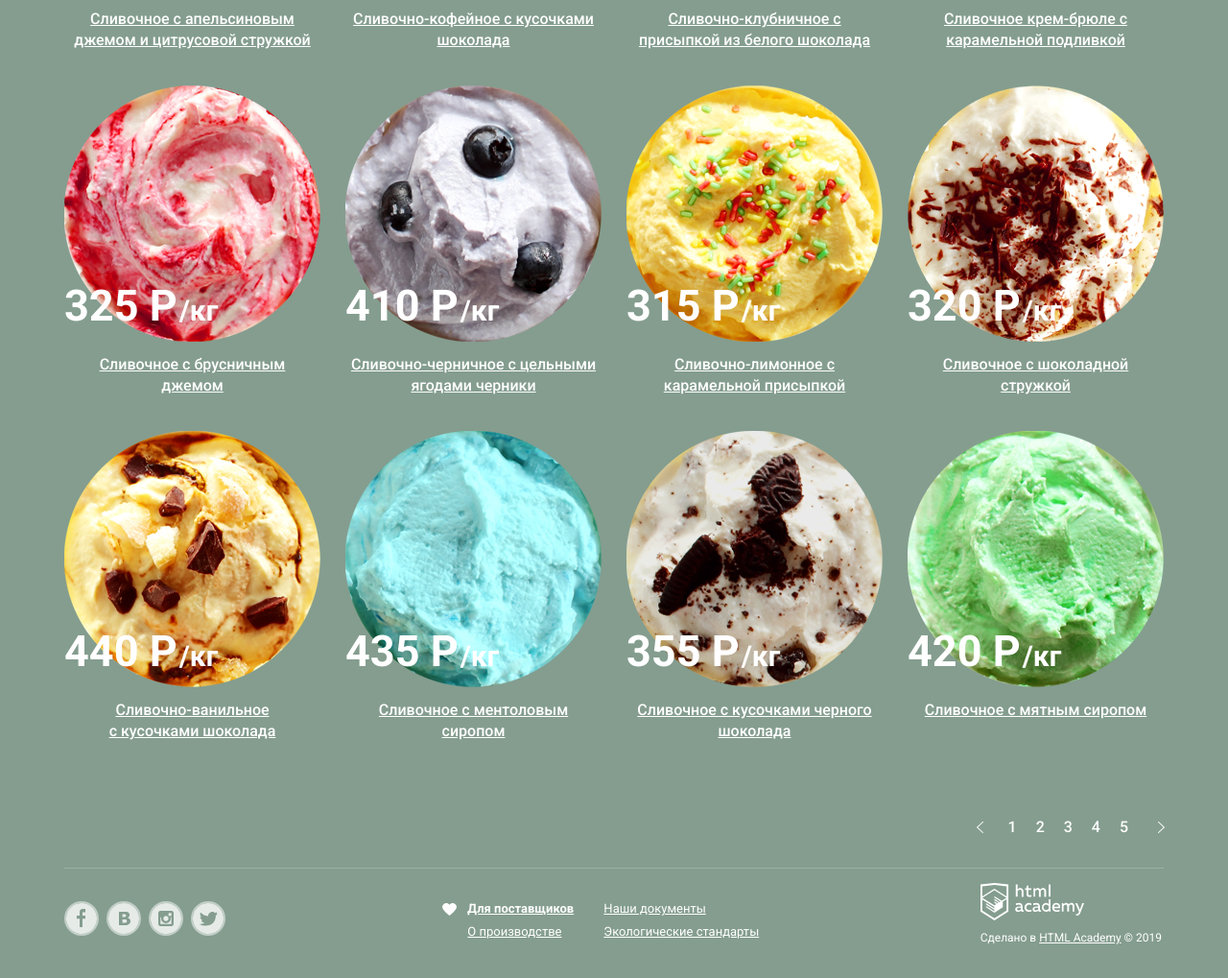
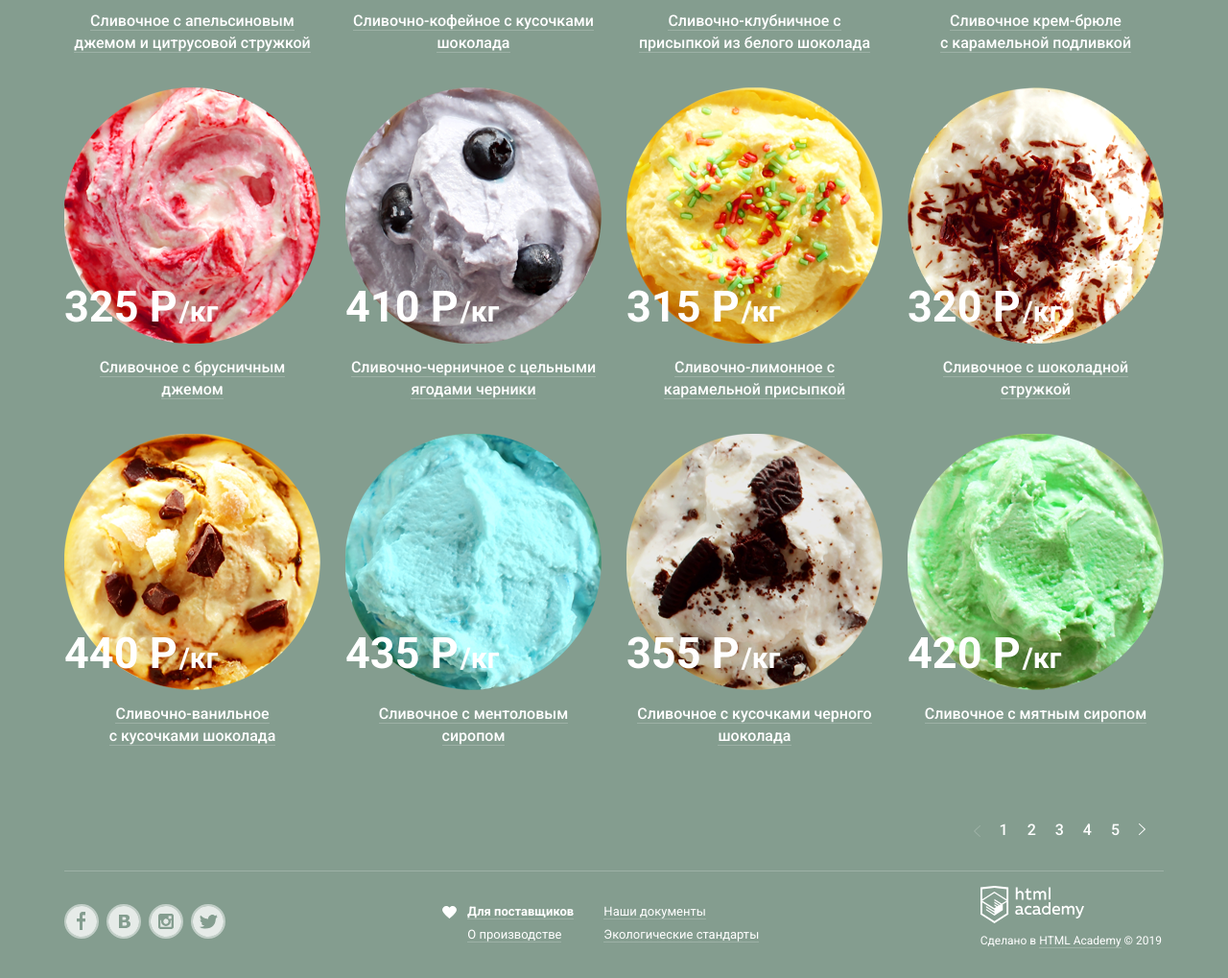
Before and after one commit to AsselTass/1422079-gllacy-29, a plain HTML site: page catalog.html in a window 1280 px wide. Shown: the part 897-1916 px from the top of the page at 96% size. Drawn offline with Linux system fonts and the light colour scheme.

Commit message:
Декоративные элементы на внутренней странице

```diff
--- a/catalog.html
+++ b/catalog.html
@@ -9,25 +9,25 @@
   <body class="page-body">
     <header class="main-header">
       <nav class="main-navigation">
-        <a class="main-header-logo">
+        <a class="main-header-logo" href="index.html">
           <img src="img/logo.svg" width="154" height="64" alt="Логотип глейси">
         </a>
         <ul class="site-navigation">
           <li class="site-menu-item">
-            <a class="site-menu-link site-active" href="catalog.html">Каталог</a>
+            <h3 class="site-menu-link site-active"><a href="catalog.html">Каталог</a></h3>
             <ul class="sub-menu">
               <li class="sub-menu-item"><a href="#" >Новинки</a></li>
-              <li class="sub-menu-item"><a href="#" >Сливочное</a></li>
+              <li class="sub-menu-item"><a href="catalog.html" >Сливочное</a></li>
               <li class="sub-menu-item"><a href="#">Щеррбеты</a></li>
               <li class="sub-menu-item"><a href="#">Фруктовый лед</a></li>
               <li class="sub-menu-item"><a href="#">Мелорин</a></li>
             </ul>
           </li>
           <li class="site-menu-item">
-            <a href="" class="site-menu-link">Доставка и оплата</a>
+            <h3 class="site-menu-link"><a href="">Доставка и оплата</a></h3>
           </li>
           <li class="site-menu-item">
-            <a href="" class="site-menu-link">О компании</a>
+            <h3 class="site-menu-link"><a href="">О компании</a></h3>
           </li>
         </ul>
         <ul class="user-navigation">
@@ -63,6 +63,9 @@
               </svg>
               <span>2 товара</span>
             </a>
+            <div class="user-menu-tooltip">
+              тут форма товаров
+            </div>
           </li>
         </ul>
       </nav>
@@ -148,72 +151,96 @@
           <div class="hit-catalog-item">
             <img src="img/hit1.png" alt="Мороженое хит1" width="267" height="267">
             <p class="catalog-item-price">310 Р<span>/кг</span></p>
-            <a href="#" class="catalog-item-title">Сливочное с апельсиновым джемом и цитрусовой стружкой</a>
+            <h3 class="catalog-item-title">
+              <a href="#">Сливочное с апельсиновым джемом и цитрусовой стружкой</a>
+            </h3>
               <a href="" class="button hit-catalog-button">Быстрый просмотр</a>
           </div>
           <div class="hit-catalog-item">
             <img src="img/hit2.png" alt="Мороженое хит2" width="267" height="267">
             <p class="catalog-item-price">380 Р<span>/кг</span></p>
-            <a href="#" class="catalog-item-title">Сливочно-кофейное с кусочками шоколада</a>
+            <h3 class="catalog-item-title">
+              <a href="#">Сливочно-кофейное с кусочками шоколада</a>
+            </h3>
             <a href="" class="button hit-catalog-button">Быстрый просмотр</a>
           </div>
           <div class="hit-catalog-item">
             <img src="img/hit3.png" alt="Мороженое хит3" width="267" height="267">
             <p class="catalog-item-price">355 Р<span>/кг</span></p>
-            <a href="#" class="catalog-item-title">Сливочно-клубничное с присыпкой из белого шоколада</a>
+            <h3 class="catalog-item-title">
+              <a href="#">Сливочно-клубничное с присыпкой из белого шоколада</a>
+            </h3>
             <a href="" class="button hit-catalog-button">Быстрый просмотр</a>
           </div>
           <div class="hit-catalog-item">
             <img src="img/hit4.png" alt="Мороженое хит4" width="267" height="267">
             <p class="catalog-item-price">415 Р<span>/кг</span></p>
-            <a href="#" class="catalog-item-title">Сливочное крем-брюле с карамельной подливкой</a>
+            <h3 class="catalog-item-title">
+              <a href="#">Сливочное крем-брюле <br>с карамельной подливкой</a>
+            </h3>
             <a href="" class="button hit-catalog-button">Быстрый просмотр</a>
           </div>
           <div class="hit-catalog-item">
             <img src="img/icecream5.png" width="267" height="267" alt="Сливочное с брусничным джемом">
-            <a href="#" class="catalog-item-title">Сливочное с брусничным <br>джемом</a>
+            <h3 class="catalog-item-title">
+              <a href="#">Сливочное с брусничным <br>джемом</a>
+            </h3>
             <p class="catalog-item-price">325 Р<span>/кг</span></p>
             <a href="" class="button hit-catalog-button">Быстрый просмотр</a>
           </div>
           <div class="hit-catalog-item">
             <img src="img/icecream6.png" width="267" height="267" alt="Сливочно-черничное с цельными ягодами черники">
+            <h3 class="catalog-item-title">
               <a href="#" class="catalog-item-title">Сливочно-черничное с цельными ягодами черники</a>
+            </h3>
             <p class="catalog-item-price">410 Р<span>/кг</span></p>
             <a href="" class="button hit-catalog-button">Быстрый просмотр</a>
           </div>
           <div class="hit-catalog-item">
             <img src="img/icecream7.png" width="267" height="267" alt="Сливочно-лимонное с карамельной присыпкой">
-            <a href="#" class="catalog-item-title">Сливочно-лимонное с карамельной присыпкой</a>
+            <h3 class="catalog-item-title">
+              <a href="#">Сливочно-лимонное с карамельной присыпкой</a>
+            </h3>
             <p class="catalog-item-price">315 Р<span>/кг</span></p>
             <a href="" class="button hit-catalog-button">Быстрый просмотр</a>
           </div>
           <div class="hit-catalog-item">
             <img src="img/icecream8.png" width="267" height="267" alt="Сливочное с шоколадной стружкой">
-            <a href="#" class="catalog-item-title">Сливочное с шоколадной стружкой</a>
+            <h3 class="catalog-item-title">
+              <a href="#">Сливочное с шоколадной стружкой</a>
+            </h3>
             <p class="catalog-item-price">320 Р<span>/кг</span></p>
             <a href="" class="button hit-catalog-button">Быстрый просмотр</a>
           </div>
           <div class="hit-catalog-item">
             <img src="img/icecream9.png" width="267" height="267" alt=">Сливочно-ванильное с кусочками шоколада">
+            <h3 class="catalog-item-title">
               <a href="#" class="catalog-item-title">Сливочно-ванильное <br>с кусочками шоколада</a>
+            </h3>
             <p class="catalog-item-price">440 Р<span>/кг</span></p>
             <a href="" class="button hit-catalog-button">Быстрый просмотр</a>
           </div>
           <div class="hit-catalog-item">
             <img src="img/icecream10.png" width="267" height="267" alt="Сливочноe с ментоловым сиропо">
+            <h3 class="catalog-item-title">
               <a href="#" class="catalog-item-title">Сливочноe с ментоловым сиропом</a>
+            </h3>
             <p class="catalog-item-price">435 Р<span>/кг</span></p>
             <a href="" class="button hit-catalog-button">Быстрый просмотр</a>
           </div>
           <div class="hit-catalog-item">
             <img src="img/icecream11.png" width="267" height="267" alt="Сливочное с кусочками черного шоколада">
+            <h3 class="catalog-item-title">
               <a href="#" class="catalog-item-title">Сливочное с кусочками черного шоколада</a>
+            </h3>
             <p class="catalog-item-price">355 Р<span>/кг</span></p>
             <a href="" class="button hit-catalog-button">Быстрый просмотр</a>
           </div>
           <div class="hit-catalog-item">
             <img src="img/icecream12.png" width="267" height="267" alt="Сливочное с мятным сиропом">
+            <h3 class="catalog-item-title">
               <a href="#" class="catalog-item-title">Сливочное с мятным сиропом</a>
+            </h3>
             <p class="catalog-item-price">420 Р<span>/кг</span></p>
             <a href="" class="button hit-catalog-button">Быстрый просмотр</a>
           </div>
@@ -222,6 +249,13 @@
       <section>
         <ul class="pagination">
           <li class="pagination-start">
+            <a>
+              <svg width="7" height="12" viewBox="0 0 7 12" fill="none" xmlns="http://www.w3.org/2000/svg">
+                <path d="M6.84111 5.65875L0.932395 0.148752C0.829699 0.05349 0.690626 0 0.545642 0C0.400659 0 0.261586 0.05349 0.15889 0.148752C0.108543 0.195234 0.0685817 0.250534 0.041311 0.311464C0.0140403 0.372393 0 0.437746 0 0.503752C0 0.569758 0.0140403 0.635111 0.041311 0.69604C0.0685817 0.75697 0.108543 0.812271 0.15889 0.858752L5.6916 5.99875L0.15889 11.1688C0.108543 11.2152 0.0685817 11.2705 0.041311 11.3315C0.0140403 11.3924 0 11.4577 0 11.5238C0 11.5898 0.0140403 11.6551 0.041311 11.716C0.0685817 11.777 0.108543 11.8323 0.15889 11.8788C0.266426 11.9636 0.404942 12.0065 0.545642 11.9988C0.616091 11.9996 0.68594 11.9866 0.750698 11.9608C0.815455 11.935 0.873688 11.8968 0.921651 11.8488L6.84111 6.36875C6.89146 6.32227 6.93142 6.26697 6.95869 6.20604C6.98596 6.14511 7 6.07976 7 6.01375C7 5.94775 6.98596 5.88239 6.95869 5.82146C6.93142 5.76053 6.89146 5.70523 6.84111 5.65875Z" fill="white"/>
+              </svg>
+            </a>
+          </li>
+          <li>
             <a href="#">1</a>
           </li>
           <li>
@@ -233,8 +267,15 @@
           <li>
             <a href="#">4</a>
           </li>
+          <li>
+            <a href="#">5</a>
+          </li>
           <li class="pagination-end">
-            <a href="#">5</a>
+            <a>
+              <svg width="7" height="12" viewBox="0 0 7 12" fill="none" xmlns="http://www.w3.org/2000/svg">
+                <path d="M6.84111 5.65875L0.932395 0.148752C0.829699 0.05349 0.690626 0 0.545642 0C0.400659 0 0.261586 0.05349 0.15889 0.148752C0.108543 0.195234 0.0685817 0.250534 0.041311 0.311464C0.0140403 0.372393 0 0.437746 0 0.503752C0 0.569758 0.0140403 0.635111 0.041311 0.69604C0.0685817 0.75697 0.108543 0.812271 0.15889 0.858752L5.6916 5.99875L0.15889 11.1688C0.108543 11.2152 0.0685817 11.2705 0.041311 11.3315C0.0140403 11.3924 0 11.4577 0 11.5238C0 11.5898 0.0140403 11.6551 0.041311 11.716C0.0685817 11.777 0.108543 11.8323 0.15889 11.8788C0.266426 11.9636 0.404942 12.0065 0.545642 11.9988C0.616091 11.9996 0.68594 11.9866 0.750698 11.9608C0.815455 11.935 0.873688 11.8968 0.921651 11.8488L6.84111 6.36875C6.89146 6.32227 6.93142 6.26697 6.95869 6.20604C6.98596 6.14511 7 6.07976 7 6.01375C7 5.94775 6.98596 5.88239 6.95869 5.82146C6.93142 5.76053 6.89146 5.70523 6.84111 5.65875Z" fill="white"/>
+              </svg>
+            </a>
           </li>
         </ul>
       </section>
@@ -301,6 +342,7 @@
         <p class="logo-text">Сделано в <a href="https://htmlacademy.ru/intensive/htmlcss">HTML Academy</a> © 2019
         </p>
       </section>
+      </div>
     </footer>
     </body>
     </html>
--- a/css/style.css
+++ b/css/style.css
@@ -155,6 +155,11 @@ img {
   padding: 0;
 }
 
+.site-menu-link a {
+  text-decoration: none;
+  border-bottom: 1px solid rgba(255, 255, 255, 0.2);
+}
+
 .site-menu-item {
   position: relative;
   margin-right: 7px;
@@ -164,11 +169,19 @@ img {
   display: block;
   border-radius: 26px;
   padding: 10px 13px;
+  margin: 0;
+  font-size: 16px;
+  font-weight: 700;
+  line-height: 18px;
 }
 
 .site-active {
   background-color:#D07058;
   text-decoration: none;
+}
+
+.site-active a {
+  border-bottom: none;
 }
 
 .cart-link {
@@ -258,6 +271,13 @@ img {
   box-shadow: inset 0 2px 1px #696969;
 }
 
+.site-menu-link:hover a{
+  color: var(--basic-black);
+}
+
+.site-menu-link:active a{
+  color: var(--basic-black);
+}
 /*
 .user-navigation {
   margin-left: auto;
@@ -358,6 +378,7 @@ img {
   margin: 0;
   padding: 0;
   z-index: 5;
+  position: relative;
 }
 
 .breadcrumbs li {
@@ -367,6 +388,11 @@ img {
 
 .breadcrumbs-next {
   position: relative;
+}
+
+.breadcrumbs-next a{
+  text-decoration: none;
+  border-bottom: 1px solid rgba(255, 255, 255, 0.2);
 }
 
 .breadcrumbs-next::after {
@@ -431,31 +457,18 @@ img {
   margin-left: 2px;
 }
 
-.pagination-start,
-.pagination-end {
-  position: relative;
-}
-
-.pagination-start::before {
-  background-image: url(../img/icon-right-small.svg);
-  position: absolute;
-  background-repeat: no-repeat;
-  background-position: 0 0;
-  content: "";
+.pagination-start {
   width: 7px;
-  height: 12px;
-  top: 5px;
   left: 90px;
   transform: rotate(-180deg);
   left: -24px;
+  fill-opacity: rgba(255, 255, 255, 0.2);
+}
+.pagination-start path{
+  fill: rgba(255, 255, 255, 0.2);
 }
 
-.pagination-end::after {
-  background-image: url(../img/icon-right-small.svg);
-  position: absolute;
-  background-repeat: no-repeat;
-  background-position: 0 0;
-  content: "";
+.pagination-end {
   width: 7px;
   height: 12px;
   top: 5px;
@@ -564,6 +577,18 @@ img {
   font-size: 16px;
   font-weight: 500;
   line-height: 18px;
+}
+
+.filter-button:hover {
+  color: var(--basic-black);
+  background: var(--basic-white);
+}
+
+.filter-button:active {
+  color: var(--basic-black);
+  background: var(--basic-white);
+  box-shadow: inset 0 2px 1px #696969;
+  border: none;
 }
 
 .additional-topping {
@@ -707,7 +732,7 @@ img {
 }
 
 .hit-catalog-item {
-  padding: 6px 13px 10px;
+  padding: 7px 13px 8px;
   display: flex;
   flex-direction: column;
   align-items: center;
@@ -726,6 +751,7 @@ img {
   background-color: rgba(255,255,255, 0.2);
   box-shadow: 0px 20px 20px rgba(0, 0, 0, 0.2);
   border-radius: 4px;
+  z-index: 2;
 }
 
 .hit-catalog-item:hover .hit-catalog-button{
@@ -742,6 +768,17 @@ img {
   margin-bottom: 14px;
   font-weight: 500;
   color: var(--basic-white);
+  text-align: center;
+}
+
+
+.catalog-item-title a{
+  text-decoration: none;
+  border-bottom: 1px solid rgba(255, 255, 255, 0.2);
+  font-size: 16px;
+  font-weight: 500;
+  line-height: 22px;
+  text-align: center;
 }
 
 .catalog-item-price {
@@ -974,6 +1011,11 @@ img {
   margin-top: -3px;
 }
 
+.logo-text a {
+  text-decoration: none;
+  border-bottom: 1px solid rgba(255, 255, 255, 0.2);
+}
+
 .social-list {
   list-style: none;
 }
@@ -1024,32 +1066,38 @@ img {
   stroke-opacity: 1;
 }
 
-.catalog-item-title:hover,
-.catalog-item-title:active,
+.breadcrumbs-next:hover a,
+.breadcrumbs-next:active a,
+.catalog-item-title:hover a,
+.catalog-item-title:active a,
 .logo-text a:hover,
 .logo-text a:active,
 .link-one:hover,
 .link-one:active{
   color: var(--red-light);
-  border-bottom: 1px var(--red-light);
+  color: #FFBC9E;
+  border-color: rgba(255, 188, 158, 0.3);
 }
 
 .link-two:hover,
 .link-two:active {
   color: var(--red-light);
-  border-bottom:: var(--red-light);
+  color: #FFBC9E;
+  border-color: rgba(255, 188, 158, 0.3);
 }
 
 .link-three:hover ,
 .link-three:active {
   color: var(--red-light);
-  border-bottom:: var(--red-light);
+  color: #FFBC9E;
+  border-color: rgba(255, 188, 158, 0.3);
 }
 
 .link-four:hover ,
 .link-four:active {
   color: var(--red-light);
-  border-bottom: 1px var(--red-light);
+  color: #FFBC9E;
+  border-color: rgba(255, 188, 158, 0.3);
 }
 
 .useful-links a {
@@ -1110,6 +1158,8 @@ img {
 .useful-links-items a {
   font-size: 13px;
   line-height: 18px;
+  text-decoration: none;
+  border-bottom: 1px solid rgba(255, 255, 255, 0.2);
 }
 
 .useful-links-item:nth-child(1) {
```
Also changed, not shown: index.html (+18 -10 lines). Lines whose indentation alone changed are shown as unchanged.
